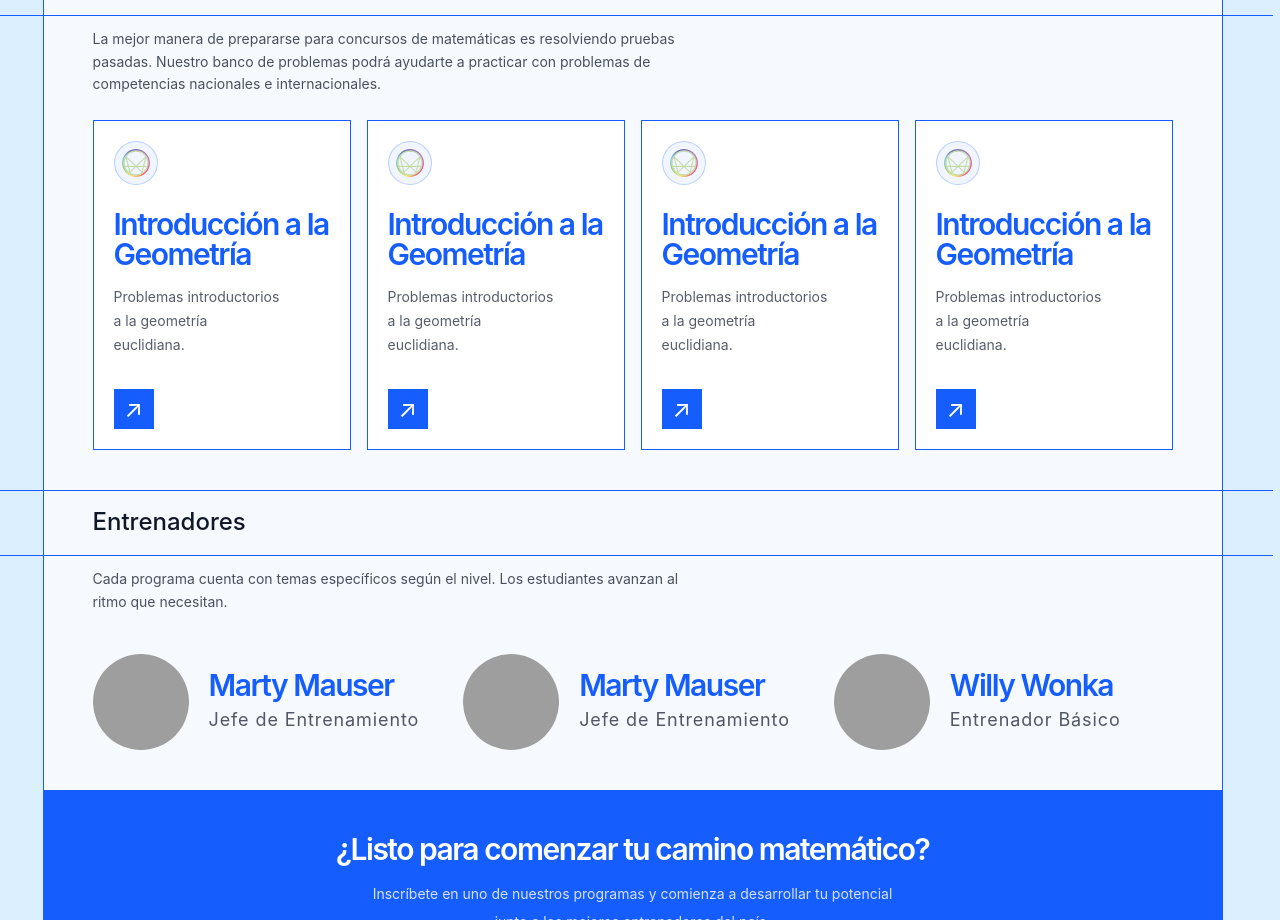
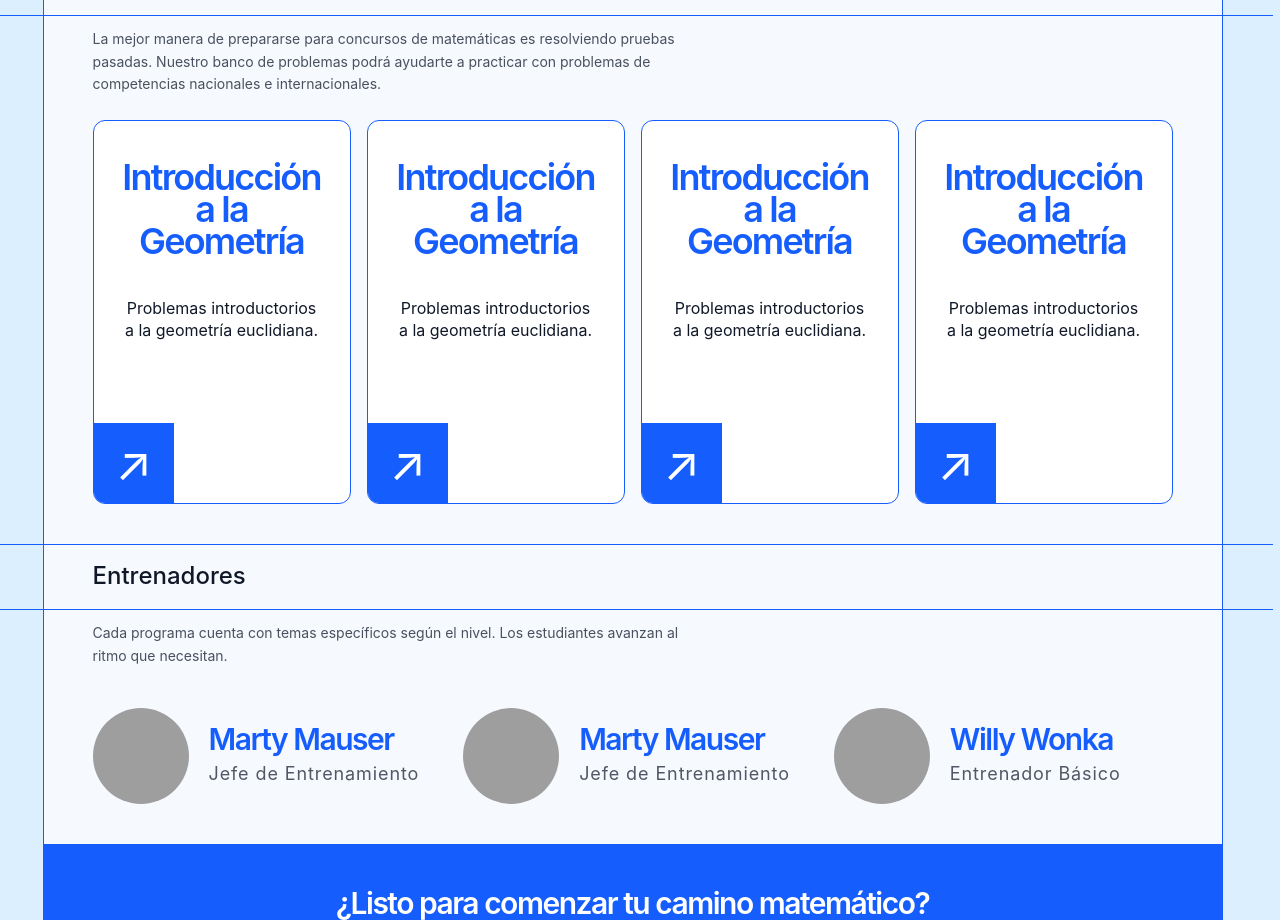
Before and after one commit to adriandelgado/omec-webpage, a SvelteKit app: page /entrenamiento in a window 1280 px wide. Shown: the part 820-1740 px from the top of the page. Built offline with nearby package versions, Linux system fonts and the light colour scheme; grey boxes are pictures that could not be loaded.

Commit message:
feat: restyle training material cards

```diff
--- a/src/routes/entrenamiento/+page.svelte
+++ b/src/routes/entrenamiento/+page.svelte
@@ -3,7 +3,6 @@
 	import hexagon from "$lib/assets/hexagon.svg";
 	import triangle from "$lib/assets/triangle.svg";
 	import circle from "$lib/assets/circle.svg";
-	import logo_pagmo from "$lib/assets/logo-pagmo.svg";
 	import ContentSection from "$lib/components/content-section.svelte";
 	import MembersSection from "$lib/components/members-section.svelte";
 	import PageSectionStack from "$lib/components/page-section-stack.svelte";
@@ -126,27 +125,26 @@
 
 		<div class="mt-6 grid gap-4 sm:grid-cols-2 xl:grid-cols-4">
 			{#each material_cards as card (card.id)}
-				<article class="flex min-h-60 flex-col justify-between border border-primary bg-white p-5">
+				<article
+					class="relative flex min-h-96 flex-col justify-between overflow-hidden rounded-xl border border-primary bg-white px-6 pt-10 pb-24 sm:px-7"
+				>
 					<div>
-						<div
-							class="flex size-11 items-center justify-center rounded-full border border-primary/25 bg-primary/6"
-						>
-							<img src={logo_pagmo} alt="" class="size-7 rounded-full object-cover opacity-80" />
-						</div>
 						<h3
-							class="mt-6 max-w-[12ch] text-3xl leading-none font-semibold tracking-tighter text-primary"
+							class="mx-auto max-w-[9ch] text-center text-3xl leading-8 font-semibold tracking-tighter text-primary sm:text-4xl"
 						>
 							{card.title}
 						</h3>
-						<p class="mt-4 max-w-42 text-sm leading-6 text-copy/70">{card.description}</p>
+						<p class="mx-auto mt-10 max-w-[20ch] text-center text-base leading-snug text-copy">
+							{card.description}
+						</p>
 					</div>
 
 					<a
 						href={resolve("/nosotros")}
-						class="mt-8 inline-flex size-10 items-center justify-center bg-primary text-white transition-colors hover:bg-primary-dark"
+						class="absolute bottom-0 left-0 inline-flex size-20 items-center justify-center bg-primary text-white transition-colors hover:bg-primary-dark"
 						aria-label={`Ver material ${card.title}`}
 					>
-						<span class="text-2xl leading-none">↗</span>
+						<span class="text-5xl leading-none">↗</span>
 					</a>
 				</article>
 			{/each}
```
